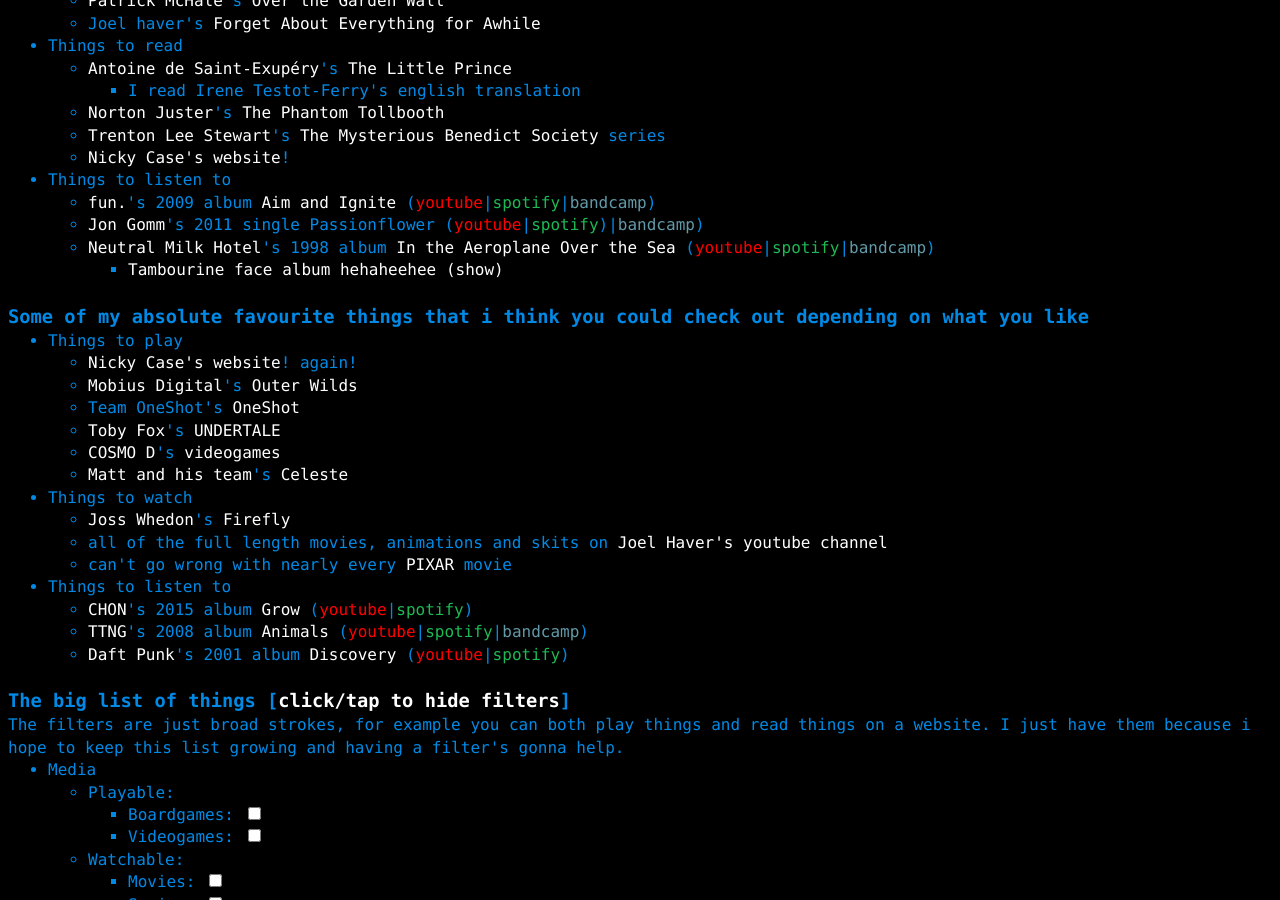
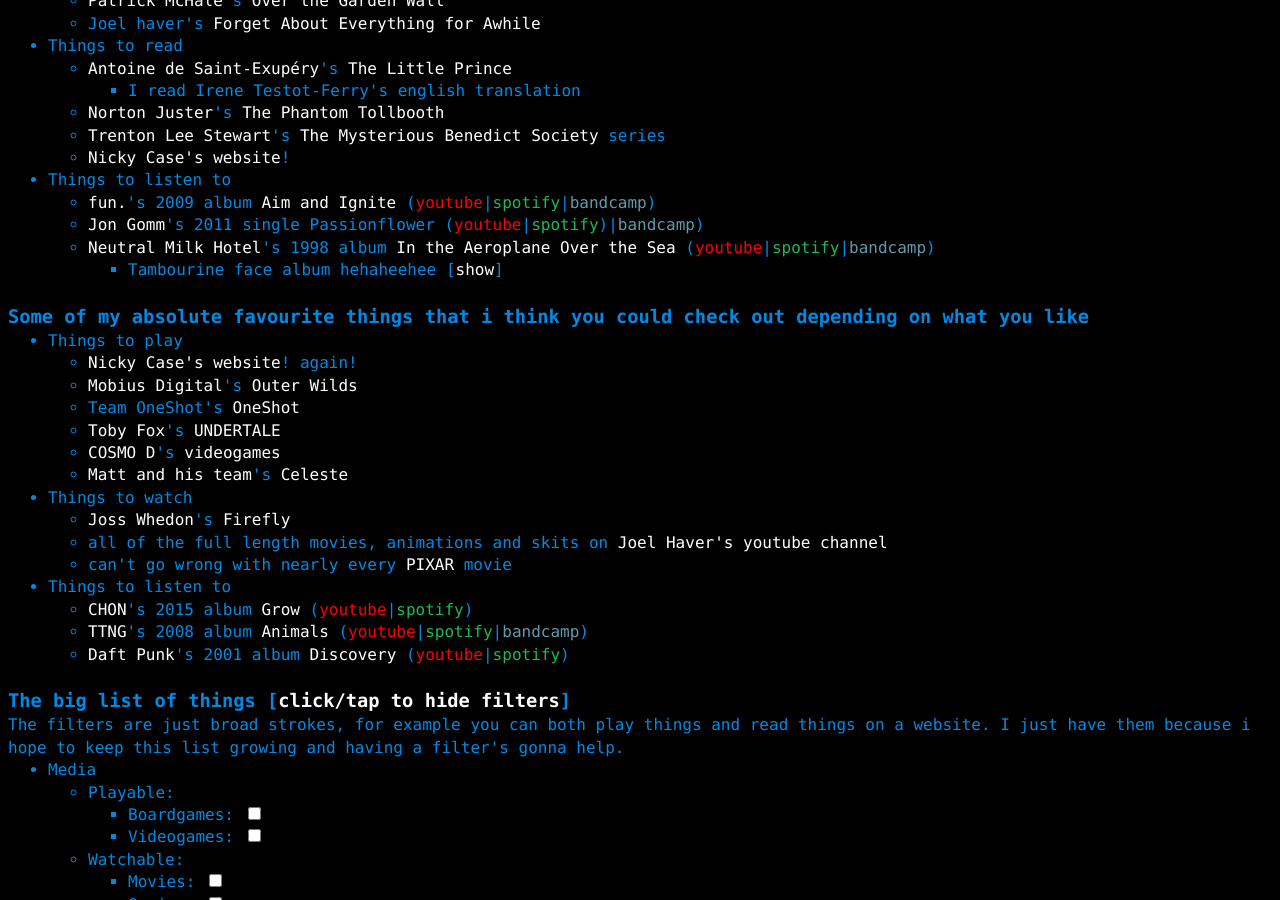
Before and after one commit to a-erfan-aa/a-erfan-aa.github.io, a Jekyll site: the page built from things-i-like.html, in a window 1280 px wide and 900 px high, scrolled down 779 px. Built offline with Jekyll 4.4.1, drawn with Linux system fonts in a browser that asks for light colours; part of the change alters nothing that is shown.

```diff
--- a/assets/js/thingsILike-toggleTambFaceDisplay.js
+++ b/assets/js/thingsILike-toggleTambFaceDisplay.js
@@ -3,11 +3,11 @@
 function toggleTambFaceDisp() {
 	var tambFaceToggle = document.getElementById("tambFaceToggle");
 	var tambFace = document.getElementById("tambFace");
-	if (tambFaceToggle.innerHTML === "Tambourine face album hehaheehee (show)") {
-		tambFaceToggle.innerHTML = "Tambourine face album hehaheehee (hide)";
+	if (tambFaceToggle.innerHTML === "show") {
+		tambFaceToggle.innerHTML = "hide";
 		tambFace.style.display = "";
 	} else {
-		tambFaceToggle.innerHTML = "Tambourine face album hehaheehee (show)";
+		tambFaceToggle.innerHTML = "show";
 		tambFace.style.display = "none";
 	}
 }
--- a/things-i-like.html
+++ b/things-i-like.html
@@ -58,7 +58,7 @@ lastChanged: 2021/07/22
 					<li><a href="https://en.wikipedia.org/wiki/Neutral_Milk_Hotel">Neutral Milk Hotel</a>'s 1998 album <a href="https://en.wikipedia.org/wiki/In_the_Aeroplane_Over_the_Sea">In the Aeroplane Over the Sea</a> (<a href="https://www.youtube.com/watch?v=jsM7XS-2X50&list=OLAK5uy_mcmpW2ioM2y1kninR5RNG2a_nCfz-AXfY&index=2"><span style="color: #FF0000;">youtube</span></a>|<a href="https://open.spotify.com/album/5COXoP5kj2DWfCDg0vxi4F"><span style="color: #1DB954;">spotify</span></a>|<a href="https://neutralmilkhotel.bandcamp.com/album/in-the-aeroplane-over-the-sea"><span style="color: #629AA9">bandcamp</span></a>)</li>
 						<ul>
 							<script src="/assets/js/thingsILike-toggleTambFaceDisplay.js"></script>
-							<li><a href="javascript:void(0)" id="tambFaceToggle" onclick="toggleTambFaceDisp()">Tambourine face album hehaheehee (show)</a></li>
+							<li>Tambourine face album hehaheehee [<a href="javascript:void(0)" id="tambFaceToggle" onclick="toggleTambFaceDisp()">show</a>]</li>
 							<img src="/things-i-like/images/realSearchResult.png" id="tambFace" style="width:90%;height:90%;display:none;" >
 						</ul>
 				</ul>
```
